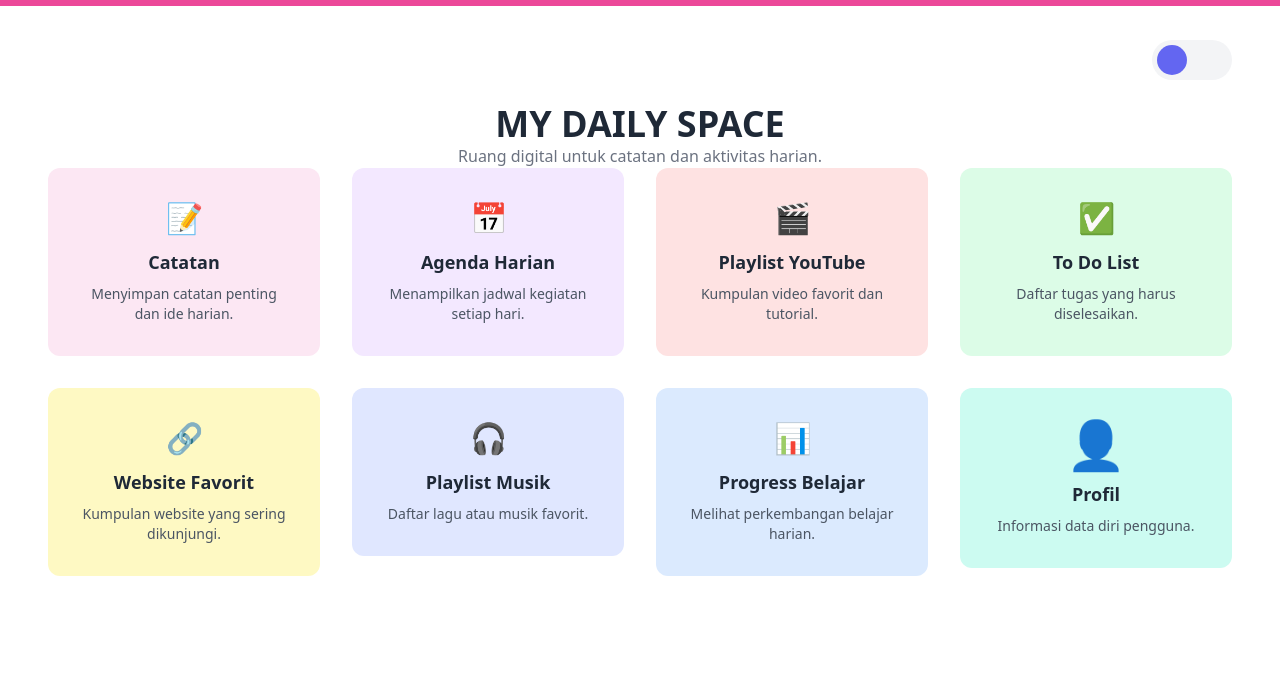
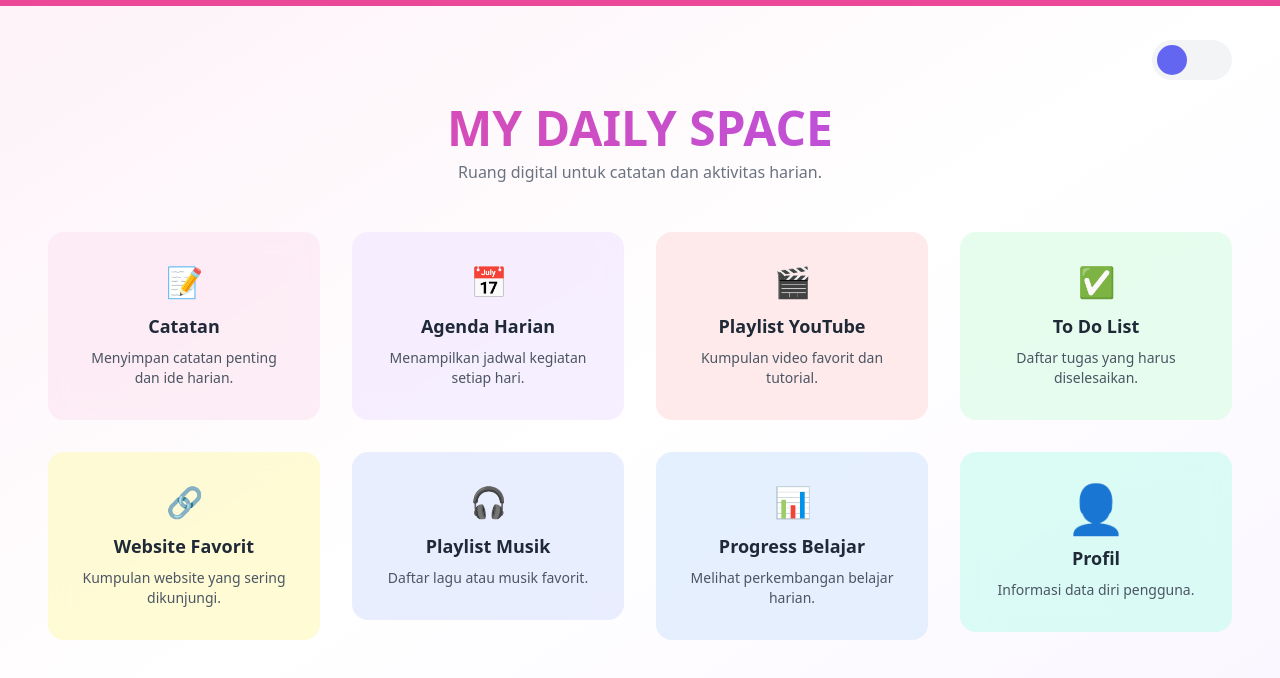
Before and after one commit to zalsabilaherawaty18/belajar-web-react, a React (Vite) app: page / in a window 1280 px wide. Shown: the top 678 px of the page. Built offline with nearby package versions, Linux system fonts and the light colour scheme; the HTML template or start-up script is replaced by a standard one.

Commit message:
menambahkan fitur home

```diff
--- a/src/belajar-react/pages/Home.jsx
+++ b/src/belajar-react/pages/Home.jsx
@@ -1,27 +1,61 @@
-import React from "react";
+import React, { useEffect } from "react";
 import { Link } from "react-router-dom";
 import { motion, useScroll } from "framer-motion";
 import { useState } from "react";
 import DarkModeToggle from "../components/DarkModeToggle";
 
 function Home() {
-
   const { scrollYProgress } = useScroll();
   const [darkMode, setDarkMode] = useState(false);
+  const [loading, setLoading] = useState(true);
+
+  useEffect(() => {
+    setTimeout(() => {
+      setLoading(false);
+    }, 2000); // 2 detik loading
+  }, []);
 
   const cardAnimation = {
     hidden: { opacity: 0, y: 60 },
     show: {
       opacity: 1,
       y: 0,
-      transition: { duration: 0.5 }
-    }
+      transition: { duration: 0.5 },
+    },
   };
 
+  const container = {
+    hidden: {},
+    show: {
+      transition: {
+        staggerChildren: 0.15,
+      },
+    },
+  };
+
+  if (loading) {
+    return (
+      <div className="flex items-center justify-center min-h-screen bg-pink-50">
+        <div className="text-center">
+          <div className="animate-spin rounded-full h-16 w-16 border-4 border-pink-400 border-t-transparent mx-auto"></div>
+
+          <p className="mt-4 text-gray-600 text-lg">
+            Loading My Daily Space...
+          </p>
+        </div>
+      </div>
+    );
+  }
+
   return (
-    <div className={`min-h-screen w-full px-12 py-10 transition-all duration-500
-      ${darkMode ? "bg-gray-900 text-gray-100" : "bg-gray text-gray-800"}`}>
-
+    <div
+      className={`min-h-screen w-full px-12 py-10 transition-all duration-500
+      ${
+        darkMode
+          ? "bg-gray-900 text-gray-100"
+          : "bg-gradient-to-br from-pink-50 via-white to-purple-50 text-gray-800"
+      }`}
+    >
       {/* Scroll Progress */}
       <motion.div
         style={{
@@ -33,36 +67,44 @@ function Home() {
           height: "6px",
           backgroundColor: "#ec4899",
           transformOrigin: "0%",
-          zIndex: 50
+          zIndex: 50,
         }}
       />
 
+      {/* Dark Mode */}
       <div className="flex justify-end mb-6">
         <DarkModeToggle darkMode={darkMode} setDarkMode={setDarkMode} />
       </div>
 
       {/* Judul */}
-      <div className="text-center mb-15">
-        <h1 className="text-4xl font-bold">
+      <motion.div
+        initial={{ opacity: 0, y: -40 }}
+        animate={{ opacity: 1, y: 0 }}
+        transition={{ duration: 0.7 }}
+        className="text-center mb-12"
+      >
+        <h1 className="text-5xl font-bold bg-gradient-to-r from-pink-500 to-purple-500 bg-clip-text text-transparent">
           MY DAILY SPACE
         </h1>
 
-        <p className="text-gray-500">
+        <p className="text-gray-500 mt-2">
           Ruang digital untuk catatan dan aktivitas harian.
         </p>
-      </div>
+      </motion.div>
 
       {/* Grid Card */}
-      <div className="grid grid-cols-1 md:grid-cols-2 lg:grid-cols-4 gap-8">
-
+      <motion.div
+        variants={container}
+        initial="hidden"
+        animate="show"
+        className="grid grid-cols-1 md:grid-cols-2 lg:grid-cols-4 gap-8"
+      >
         {/* Catatan */}
         <Link to="/Catatan">
           <motion.div
             variants={cardAnimation}
-            initial="hidden"
-            animate="show"
-            whileHover={{ scale: 1.05 }}
-            className="bg-pink-100 p-8 rounded-xl text-center hover:shadow-lg transition"
+            whileHover={{ scale: 1.07 }}
+            className="bg-pink-100/70 backdrop-blur-md p-8 rounded-2xl text-center hover:shadow-xl transition"
           >
             <div className="text-3xl mb-3">📝</div>
             <h3 className="font-semibold text-lg mb-2">Catatan</h3>
@@ -76,10 +118,8 @@ function Home() {
         <Link to="/Agenda">
           <motion.div
             variants={cardAnimation}
-            initial="hidden"
-            animate="show"
-            whileHover={{ scale: 1.05 }}
-            className="bg-purple-100 p-8 rounded-xl text-center hover:shadow-lg transition"
+            whileHover={{ scale: 1.07 }}
+            className="bg-purple-100/70 backdrop-blur-md p-8 rounded-2xl text-center hover:shadow-xl transition"
           >
             <div className="text-3xl mb-3">📅</div>
             <h3 className="font-semibold text-lg mb-2">Agenda Harian</h3>
@@ -93,10 +133,8 @@ function Home() {
         <Link to="/Playlist">
           <motion.div
             variants={cardAnimation}
-            initial="hidden"
-            animate="show"
-            whileHover={{ scale: 1.05 }}
-            className="bg-red-100 p-8 rounded-xl text-center hover:shadow-lg transition"
+            whileHover={{ scale: 1.07 }}
+            className="bg-red-100/70 backdrop-blur-md p-8 rounded-2xl text-center hover:shadow-xl transition"
           >
             <div className="text-3xl mb-3">🎬</div>
             <h3 className="font-semibold text-lg mb-2">Playlist YouTube</h3>
@@ -110,10 +148,8 @@ function Home() {
         <Link to="/Todo">
           <motion.div
             variants={cardAnimation}
-            initial="hidden"
-            animate="show"
-            whileHover={{ scale: 1.05 }}
-            className="bg-green-100 p-8 rounded-xl text-center hover:shadow-lg transition"
+            whileHover={{ scale: 1.07 }}
+            className="bg-green-100/70 backdrop-blur-md p-8 rounded-2xl text-center hover:shadow-xl transition"
           >
             <div className="text-3xl mb-3">✅</div>
             <h3 className="font-semibold text-lg mb-2">To Do List</h3>
@@ -127,10 +163,8 @@ function Home() {
         <Link to="/Bookmark">
           <motion.div
             variants={cardAnimation}
-            initial="hidden"
-            animate="show"
-            whileHover={{ scale: 1.05 }}
-            className="bg-yellow-100 p-8 rounded-xl text-center hover:shadow-lg transition"
+            whileHover={{ scale: 1.07 }}
+            className="bg-yellow-100/70 backdrop-blur-md p-8 rounded-2xl text-center hover:shadow-xl transition"
           >
             <div className="text-3xl mb-3">🔗</div>
             <h3 className="font-semibold text-lg mb-2">Website Favorit</h3>
@@ -144,10 +178,8 @@ function Home() {
         <Link to="/Music">
           <motion.div
             variants={cardAnimation}
-            initial="hidden"
-            animate="show"
-            whileHover={{ scale: 1.05 }}
-            className="bg-indigo-100 p-8 rounded-xl text-center hover:shadow-lg transition"
+            whileHover={{ scale: 1.07 }}
+            className="bg-indigo-100/70 backdrop-blur-md p-8 rounded-2xl text-center hover:shadow-xl transition"
           >
             <div className="text-3xl mb-3">🎧</div>
             <h3 className="font-semibold text-lg mb-2">Playlist Musik</h3>
@@ -161,10 +193,8 @@ function Home() {
         <Link to="/Progress">
           <motion.div
             variants={cardAnimation}
-            initial="hidden"
-            animate="show"
-            whileHover={{ scale: 1.05 }}
-            className="bg-blue-100 p-8 rounded-xl text-center hover:shadow-lg transition"
+            whileHover={{ scale: 1.07 }}
+            className="bg-blue-100/70 backdrop-blur-md p-8 rounded-2xl text-center hover:shadow-xl transition"
           >
             <div className="text-3xl mb-3">📊</div>
             <h3 className="font-semibold text-lg mb-2">Progress Belajar</h3>
@@ -178,10 +208,8 @@ function Home() {
         <Link to="/Profile">
           <motion.div
             variants={cardAnimation}
-            initial="hidden"
-            animate="show"
-            whileHover={{ scale: 1.05 }}
-            className="bg-teal-100 p-8 rounded-xl text-center hover:shadow-lg transition"
+            whileHover={{ scale: 1.07 }}
+            className="bg-teal-100/70 backdrop-blur-md p-8 rounded-2xl text-center hover:shadow-xl transition"
           >
             <div className="text-5xl mb-3">👤</div>
             <h3 className="font-semibold text-lg mb-2">Profil</h3>
@@ -190,8 +218,7 @@ function Home() {
             </p>
           </motion.div>
         </Link>
-
-      </div>
+      </motion.div>
     </div>
   );
 }
```
